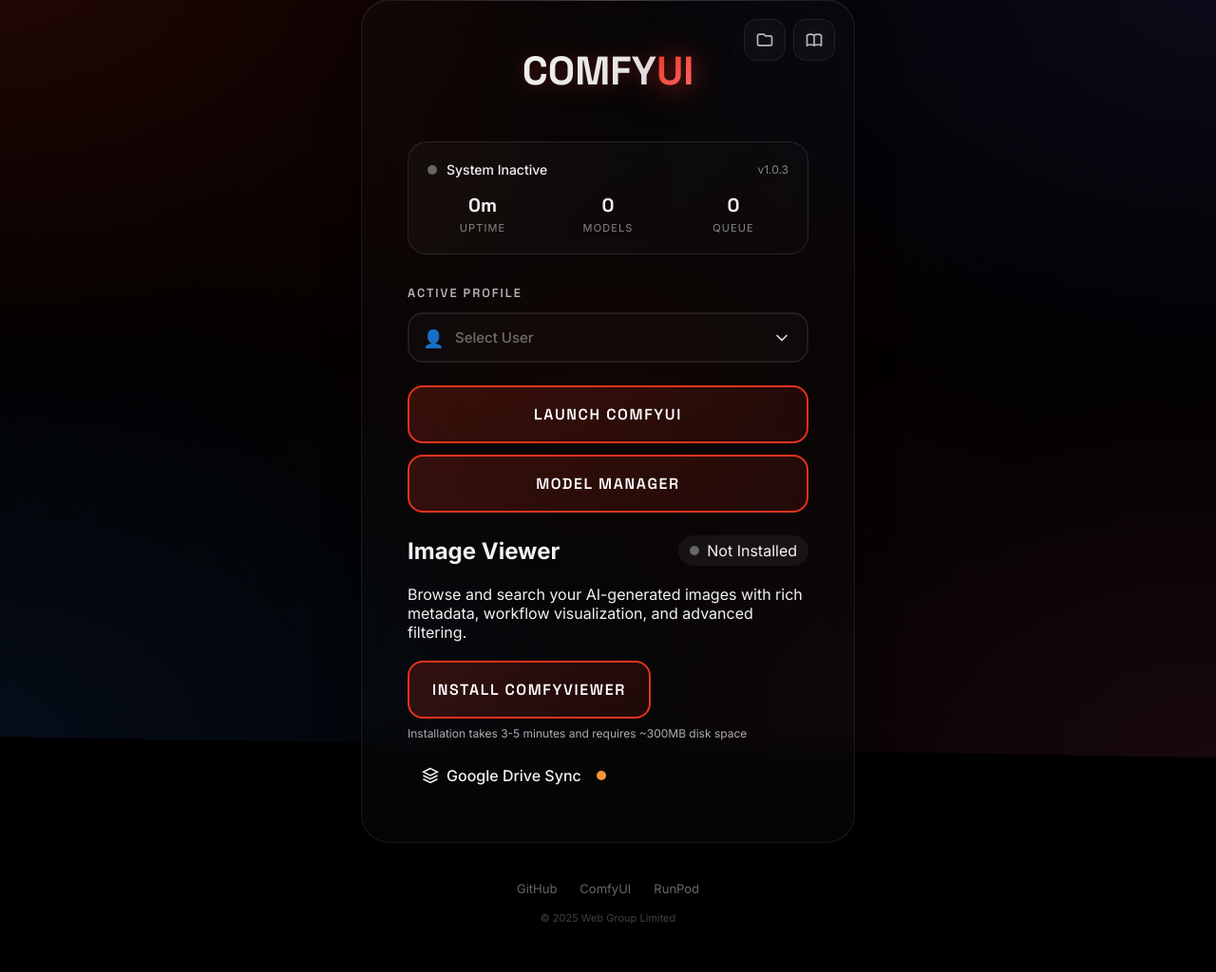
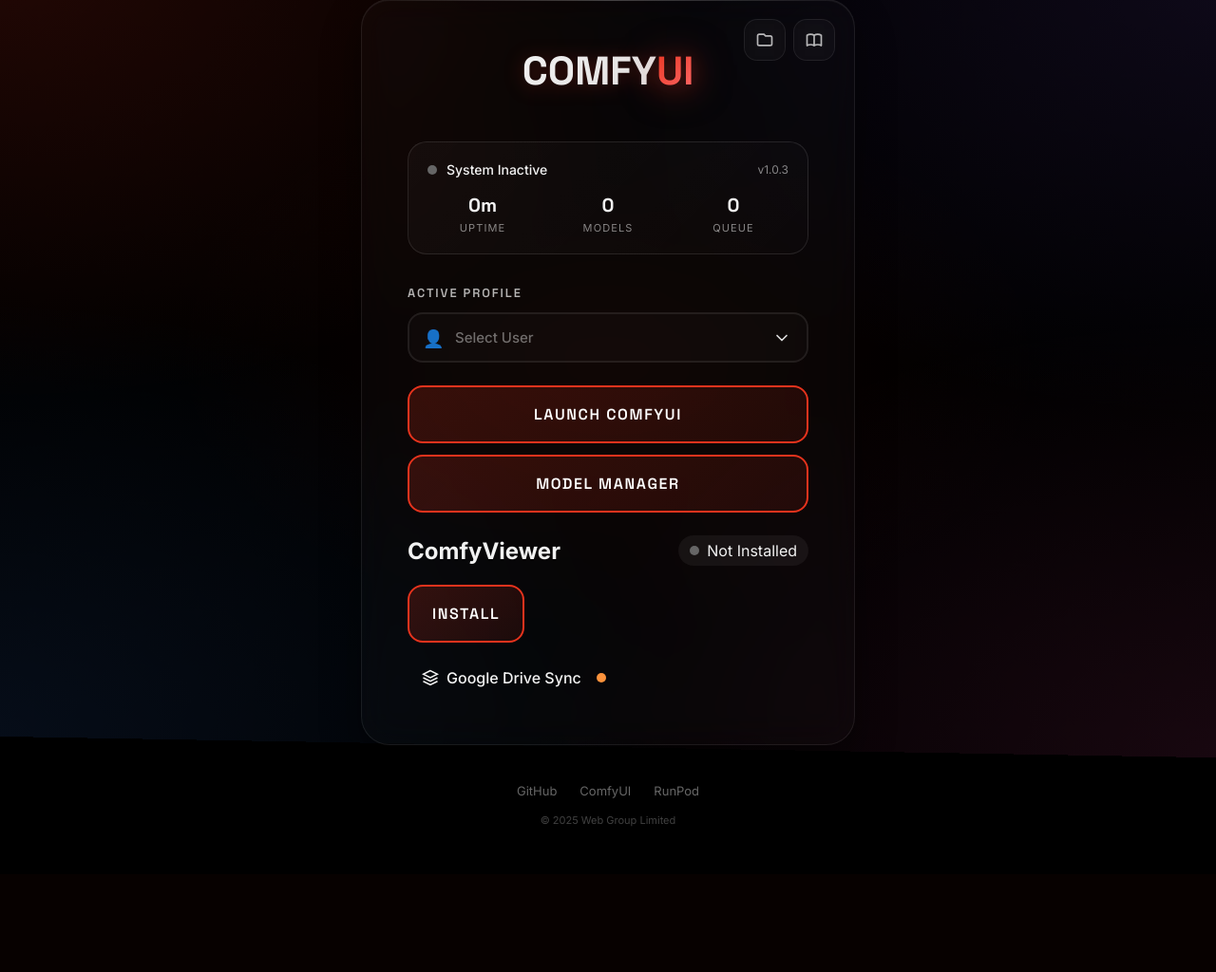
Before and after one commit to wolfgrimmm/comfyui-runpod-installer, a Flask app: template ui/templates/control_panel.html in a window 1280 px wide. Shown: the part 21-1045 px from the top of the page at 95% size. After the commit the page ends 891 px from the top, so only its background shows below. Run offline with Flask 3, Linux system fonts and the light colour scheme; the template is opened without the code that fills it, so the values that code supplies are empty; parts of the project's set-up code (start-up, migrations or seed data) failed here and were passed over.

Commit message:
Pre-install ComfyViewer and simplify UI
- Enabled ComfyViewer pre-installation in Docker image
- Simplified all UI text for ComfyViewer section
- Fixed installation script to use base version only (stable)
- Users no longer need to manually install ComfyViewer each pod restart

🤖 Generated with Claude Code

Co-Authored-By: Claude <noreply@anthropic.com>

```diff
--- a/ui/templates/control_panel.html
+++ b/ui/templates/control_panel.html
@@ -941,16 +941,13 @@
         <!-- ComfyViewer Panel -->
         <section class="section" id="viewerSection">
             <div class="section-header">
-                <h2>Image Viewer</h2>
+                <h2>ComfyViewer</h2>
                 <div class="status" id="viewerStatus">
                     <span class="status-dot inactive" id="viewerStatusDot"></span>
-                    <span id="viewerStatusText">Not Installed</span>
+                    <span id="viewerStatusText">Checking...</span>
                 </div>
             </div>
             <div class="section-content">
-                <p class="description">
-                    Browse and search your AI-generated images with rich metadata, workflow visualization, and advanced filtering.
-                </p>
                 <div class="viewer-controls" id="viewerControls">
                     <!-- Will be populated dynamically based on status -->
                 </div>
@@ -1649,11 +1646,8 @@
                     statusText.textContent = 'Not Installed';
                     controls.innerHTML = `
                         <button class="btn btn-primary" onclick="installViewer()" id="installViewerBtn">
-                            Install ComfyViewer
+                            Install
                         </button>
-                        <p style="margin-top: 8px; font-size: 12px; opacity: 0.7;">
-                            Installation takes 3-5 minutes and requires ~300MB disk space
-                        </p>
                     `;
                     info.style.display = 'none';
                 } else if (data.running) {
@@ -1662,10 +1656,10 @@
                     controls.innerHTML = `
                         <div class="actions-grid">
                             <button class="btn btn-primary" onclick="openViewer()">
-                                Open Viewer
+                                Open
                             </button>
                             <button class="btn btn-secondary" onclick="stopViewer()">
-                                Stop Viewer
+                                Stop
                             </button>
                         </div>
                     `;
@@ -1676,7 +1670,7 @@
                     statusText.textContent = 'Stopped';
                     controls.innerHTML = `
                         <button class="btn btn-primary" onclick="startViewer()">
-                            Start Viewer
+                            Start
                         </button>
                     `;
                     info.style.display = 'block';
```
Also changed, not shown: 2 other files.
